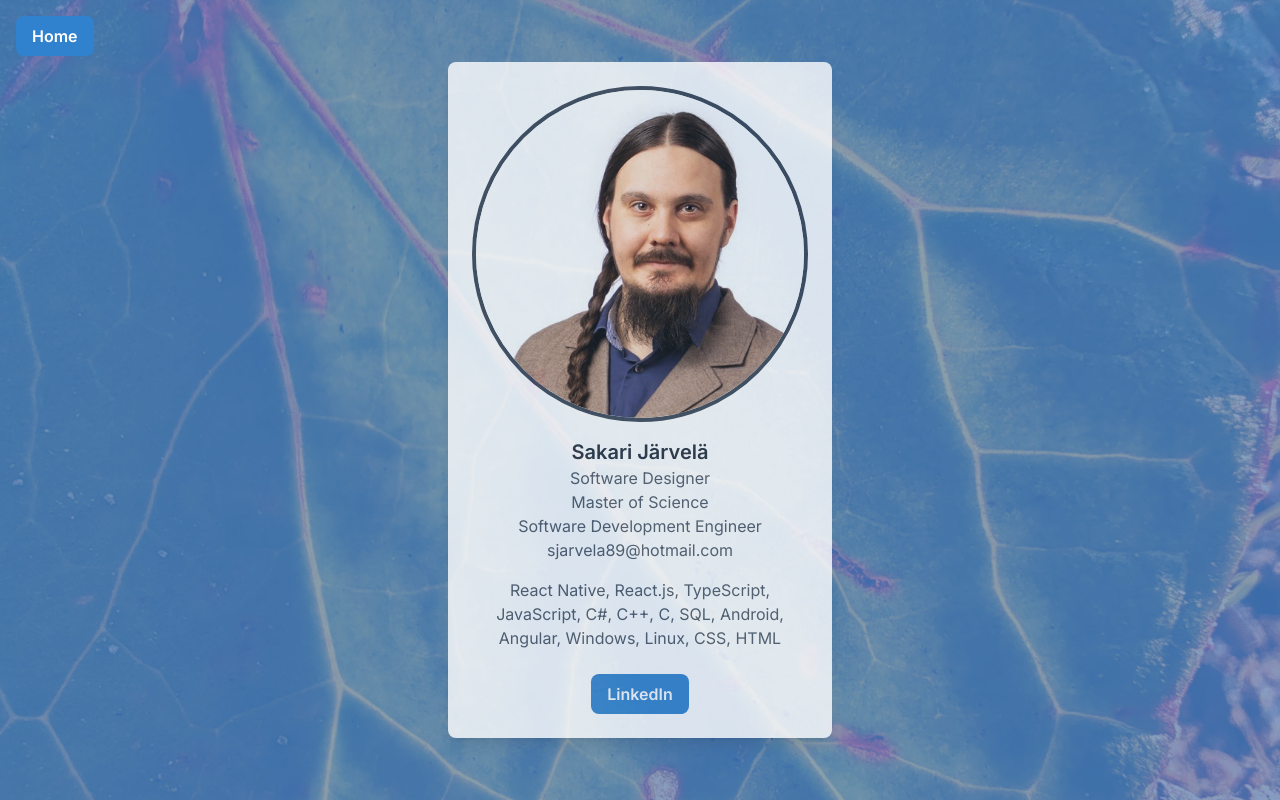
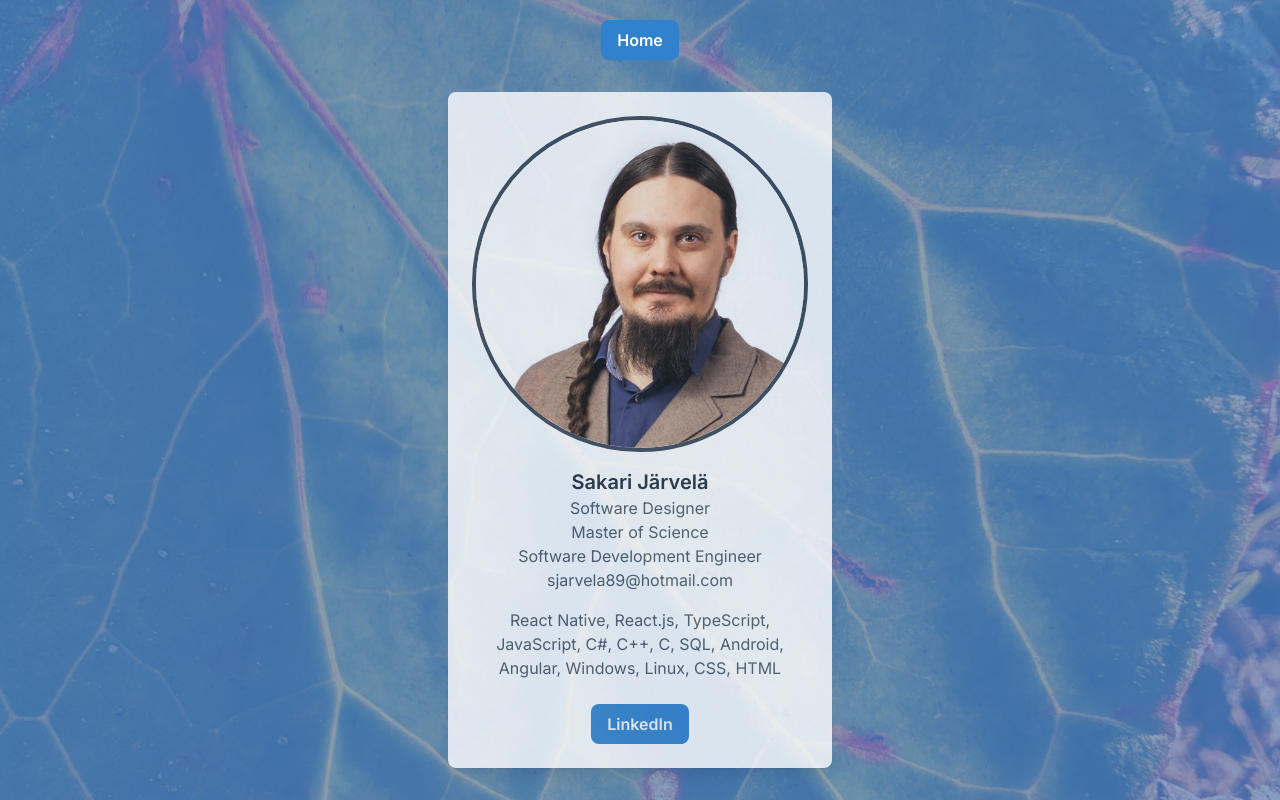
Before and after one commit to sjarvela89/homepage, a Next.js app: page /Author in a window 1280 px wide. Built offline with nearby package versions, Linux system fonts and the light colour scheme.

Commit message:
Update Author page.

```diff
--- a/src/app/Author/Author.module.css
+++ b/src/app/Author/Author.module.css
@@ -0,0 +1,4 @@
+.homeButtonContainer {
+    margin-top: 20px;
+    z-index: 10;
+  }
--- a/src/app/Author/page.tsx
+++ b/src/app/Author/page.tsx
@@ -2,21 +2,24 @@ import React from 'react';
 import Link from 'next/link'; // Import Link for navigation
 import Background from '../Components/Background';
 import BusinessCard from '../Components/BusinessCard';
+import styles from './Author.module.css';
 
-const Dog: React.FC = () => {
+const Author: React.FC = () => {
   return (
-    <div className="relative min-h-screen bg-gray-100 flex items-center justify-center overflow-hidden">
+    <div className="relative min-h-screen bg-gray-100 flex flex-col items-center justify-center overflow-hidden">
       <Background />
-      <BusinessCard />
-
-      {/* Home Button */}
-      <div className="absolute top-4 left-4">
-        <Link href="/" className="inline-block bg-[#3182ce] text-white px-4 py-2 rounded-lg font-semibold hover:bg-blue-600 transition-colors">
-          Home
-        </Link>
+      <div className="flex flex-col items-center space-y-8">
+        <div className={styles.homeButtonContainer}>
+          <Link href="/" className="inline-block bg-[#3182ce] text-white px-4 py-2 rounded-lg font-semibold hover:bg-blue-600 transition-colors">
+            Home
+          </Link>
+        </div>
+        <div className="pb-8"> {/* Add padding-bottom here */}
+          <BusinessCard />
+        </div>
       </div>
     </div>
   );
 };
 
-export default Dog;
+export default Author;
```
